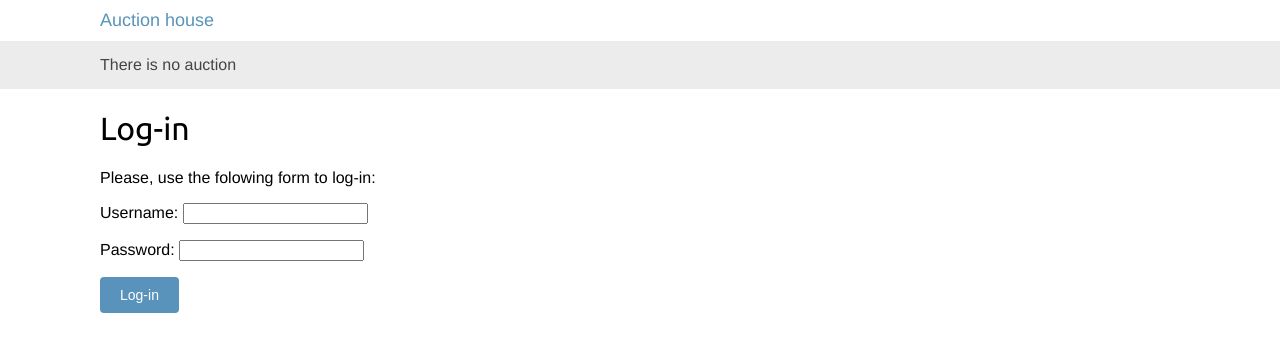
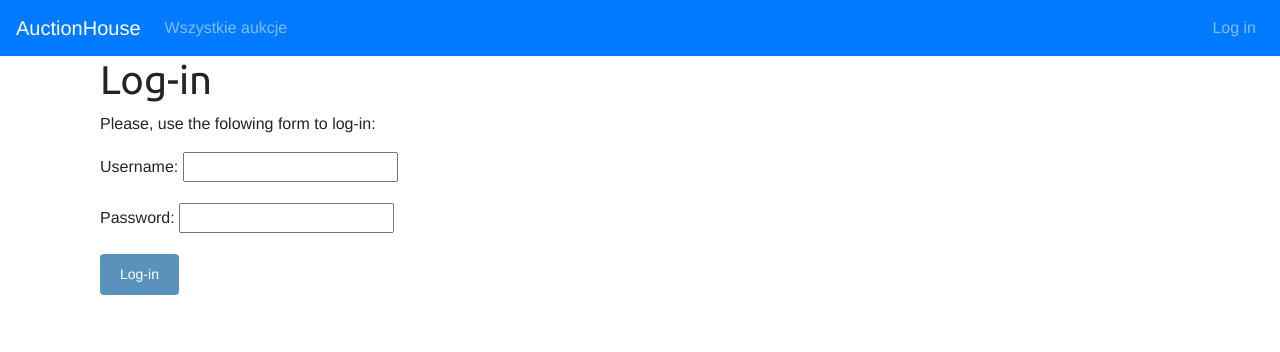
Before and after one commit to Sothus/AsyncProject, a Django app: page /login/ in a window 1280 px wide. Shown: the top 352 px of the page. Run offline with Django 3.2, Linux system fonts and the light colour scheme; some libraries are stand-ins or nearby versions.

Commit message:
Added navbar to template

```diff
--- a/auctionhouse/templates/base.html
+++ b/auctionhouse/templates/base.html
@@ -3,23 +3,52 @@
 <html>
   <head>
     <meta charset="utf-8" />
+    <meta name="viewport" content="width=device-width, initial-scale=1, shrink-to-fit=no">
     <title>{% block title %}My shop{% endblock %}</title>
+    <link rel="stylesheet" href="https://maxcdn.bootstrapcdn.com/bootstrap/4.0.0/css/bootstrap.min.css" integrity="sha384-Gn5384xqQ1aoWXA+058RXPxPg6fy4IWvTNh0E263XmFcJlSAwiGgFAW/dAiS6JXm" crossorigin="anonymous">
     <link href="{% static "base.css" %}" rel="stylesheet">
   </head>
 
   <body>
-    <div id="header">
-      <a href="/" class"logo">Auction house</a>
-    </div>
-    <div id="subheader">
-      <div class="auctions_count">
-        There is no auction
+
+
+
+    <nav class="navbar navbar-expand-md navbar-dark bg-primary">
+      <a class="navbar-brand abs" href="#">AuctionHouse</a>
+      <button class="navbar-toggler" type="button" data-toggle="collapse" data-target="#collapsingNavbar">
+        <span class="navbar-toggler-icon"></span>
+      </button>
+      <div class="navbar-collapse collapse" id="collapsingNavbar">
+        <ul class="navbar-nav">
+          <li class="nav-item">
+            <a class="nav-link" href="#">Wszystkie aukcje</a>
+          </li>
+        </ul>
+        <ul class="navbar-nav ml-auto">
+          {% if user.is_authenticated  %}
+          <li class="nav-item">
+            <p class="navbar-text">Logged in as {{ user.username }}</p>
+          </li>
+          <li class="nav-item">
+            <a class="nav-link" href="/logout/">Log out</a>
+          </li>
+          {% else %}
+          <li class="nav-item">
+            <a class="nav-link" href="/login/">Log in</a>
+          </li>
+          {% endif %}
+        </ul>
       </div>
-    </div>
+    </nav>
+
+
     <div id="content">
       {% block content %}
       {% endblock %}
     </div>
+    <script src="https://code.jquery.com/jquery-3.2.1.slim.min.js" integrity="sha384-KJ3o2DKtIkvYIK3UENzmM7KCkRr/rE9/Qpg6aAZGJwFDMVNA/GpGFF93hXpG5KkN" crossorigin="anonymous"></script>
+<script src="https://cdnjs.cloudflare.com/ajax/libs/popper.js/1.12.9/umd/popper.min.js" integrity="sha384-ApNbgh9B+Y1QKtv3Rn7W3mgPxhU9K/ScQsAP7hUibX39j7fakFPskvXusvfa0b4Q" crossorigin="anonymous"></script>
+<script src="https://maxcdn.bootstrapcdn.com/bootstrap/4.0.0/js/bootstrap.min.js" integrity="sha384-JZR6Spejh4U02d8jOt6vLEHfe/JQGiRRSQQxSfFWpi1MquVdAyjUar5+76PVCmYl" crossorigin="anonymous"></script>
   </body>
 
   {% block scripts %}
--- a/auctionhouse/urls.py
+++ b/auctionhouse/urls.py
@@ -3,6 +3,7 @@ from . import views
 
 urlpatterns = [
     url(r'^$', views.product_list, name='product_list'),
+    url(r'^product_list/$', views.product_list, name='product_list'),
     url(r'^login/$', views.user_login, name='login'),
     url(r'^(?P<category_slug>[-\w]+)/$', views.product_list, name='product_list_by_category'),
     url(r'^(?P<id>\d+)/(?P<slug>[-\w]+)/$', views.product_detail, name='product_detail'),
--- a/auctionhouse/views.py
+++ b/auctionhouse/views.py
@@ -1,6 +1,7 @@
 from django.contrib.auth    import authenticate, login
-from django.shortcuts       import render, get_object_or_404
+from django.shortcuts       import render, get_object_or_404, redirect
 from django.http            import HttpResponse
+from django.urls            import reverse
 from .models                import Category, Product
 from .forms                 import LoginForm
 
@@ -37,8 +38,7 @@ def user_login(request):
             if user is not None:
                 if user.is_active:
                     login(request, user)
-                    return HttpResponse("Authenticated "\
-                                        "successfully")
+                    return redirect("/product_list/")
                 else:
                     return HttpResponse("Disabled account")
             else:
```
